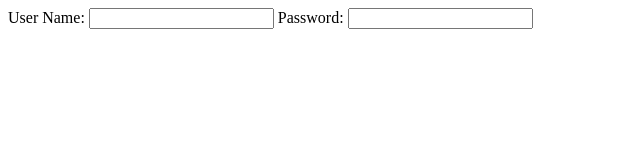
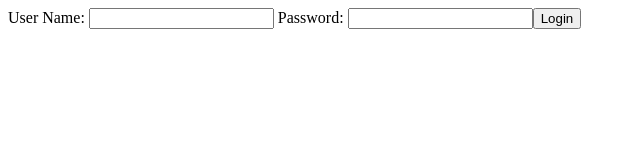
Before and after one commit to konduruvijaykumar/fullstack-springboot-angular, an Angular app in the folder todo-ui/: page / in a window 1280 px wide. Shown: the top 160 px of the page, without its empty margins (0-640 px from the left). Built offline with nearby package versions, Linux system fonts and the light colour scheme.

Commit message:
v4 changes login

```diff
--- a/todo-ui/src/app/login/login.component.html
+++ b/todo-ui/src/app/login/login.component.html
@@ -1,2 +1,4 @@
 User Name: <input type="text" name="username">
 Password: <input type="password" name="password">
+
+<button type="button">Login</button>
```
